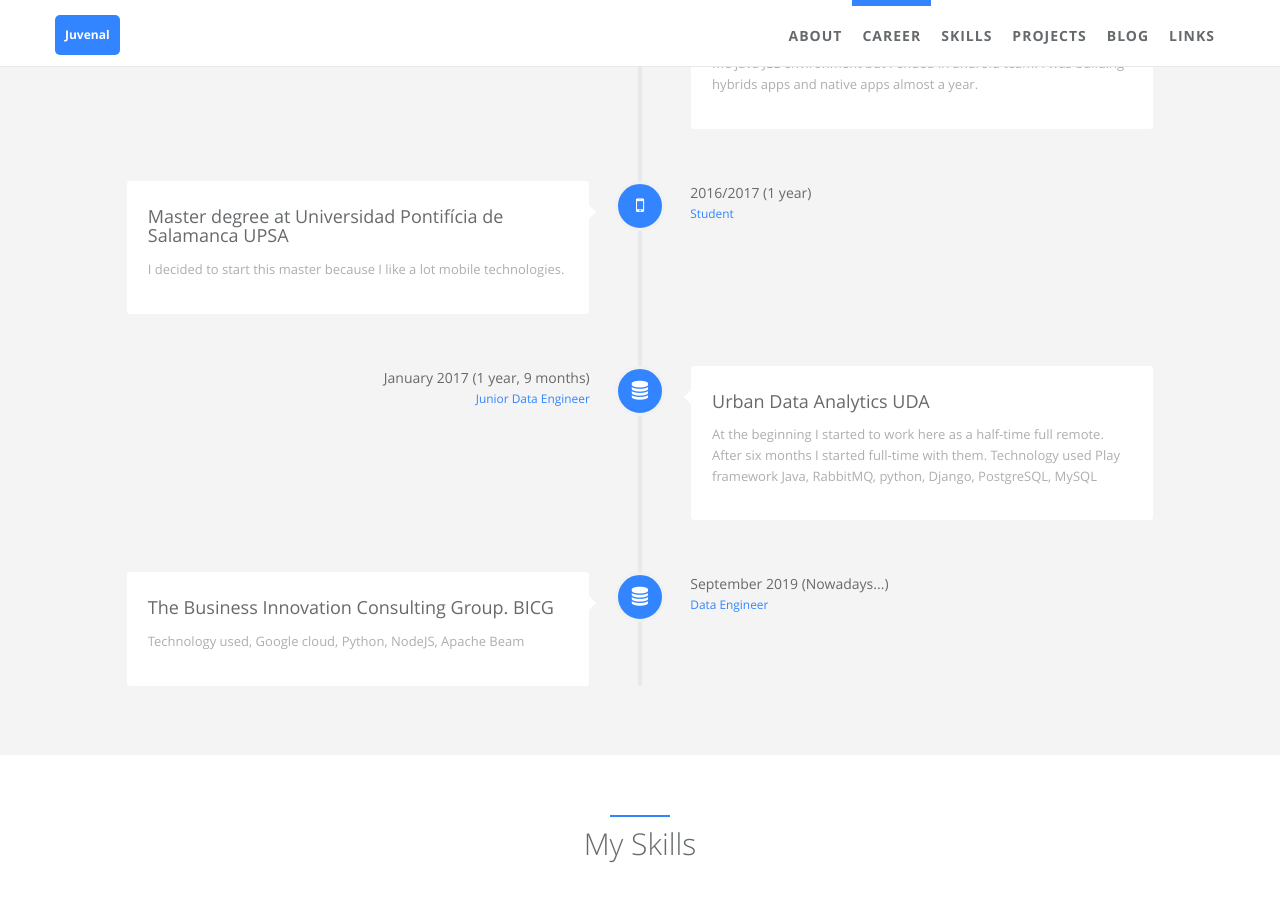
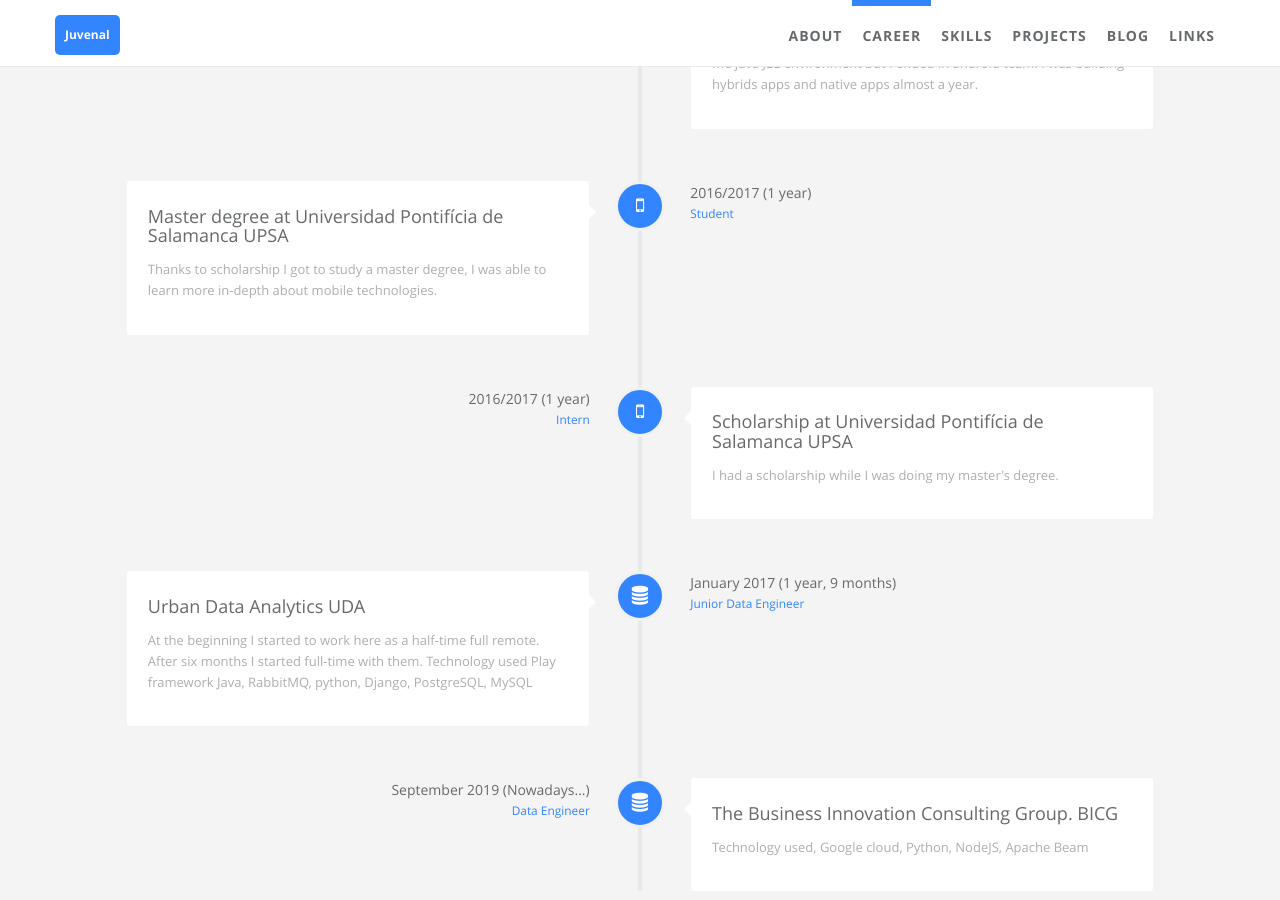
Before and after one commit to JuvenalSantiso/juvenalsantiso.github.io, a Jekyll site: the page built from index.html, in a window 1280 px wide and 900 px high, scrolled down 1288 px. Built offline with Jekyll 4.4.1, drawn with Linux system fonts in a browser that asks for light colours.

Commit message:
Adding scholarship event and updating english texts

```diff
--- a/_data/index/careers.yml
+++ b/_data/index/careers.yml
@@ -32,13 +32,27 @@
     detail: Master degree at Universidad Pontifícia de Salamanca UPSA
     i18n: UPSA
   desc:
-    detail: I decided to start this master because I like a lot mobile technologies.
+    detail: Thanks to scholarship I got to study a master degree, I was able to learn more in-depth about mobile technologies.
     i18n:
   date:
     detail: 2016/2017 (1 year)
     i18n:
   job:
     detail: Student
+    i18n: Student
+  icon: fa-mobile
+
+- name:
+    detail: Scholarship at Universidad Pontifícia de Salamanca UPSA
+    i18n: UPSA
+  desc:
+    detail: I had a scholarship while I was doing my master's degree.
+    i18n:
+  date:
+    detail: 2016/2017 (1 year)
+    i18n:
+  job:
+    detail: Intern
     i18n: Student
   icon: fa-mobile
 
```
